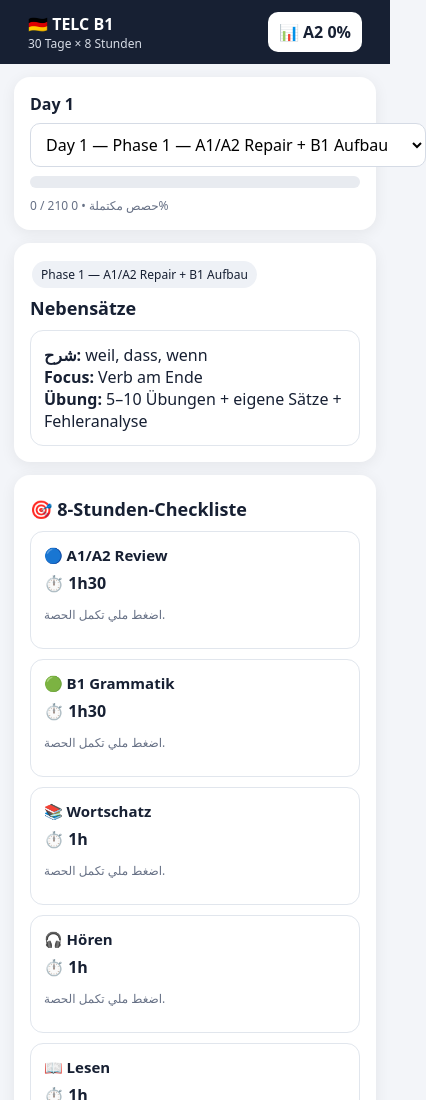
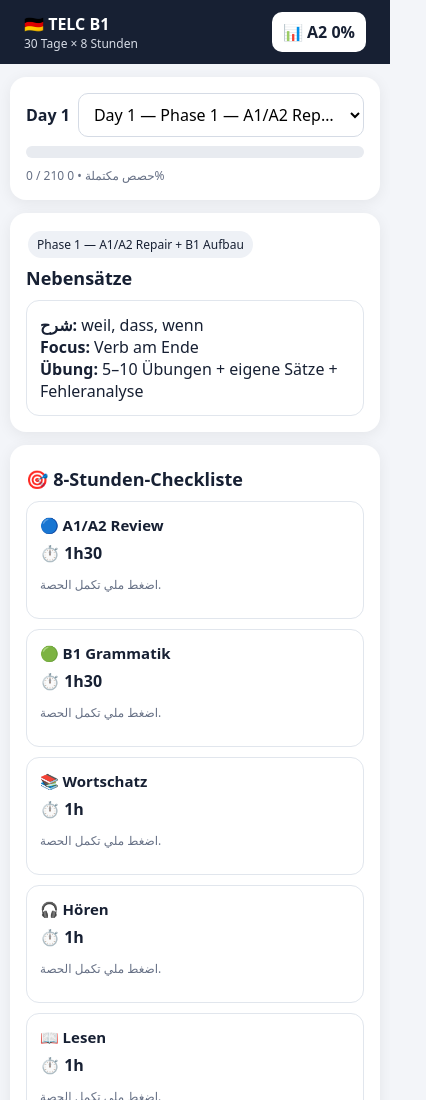
Before and after one commit to momobb366-sys/telc-b1-study-app, a plain HTML site: page index.html in a window 390 px wide. Shown: the top 1100 px of the page, 426 px wide, since content can reach past the window. Drawn offline with Linux system fonts and the light colour scheme.

Commit message:
Update index.html

```diff
--- a/index.html
+++ b/index.html
@@ -46,7 +46,46 @@ textarea{width:100%;min-height:120px;border:1px solid #d5dbe5;border-radius:10px
 .check{display:block;padding:7px 0}
 #dashboard{display:none}
 #dashboard.open{display:block}
-@media(max-width:600px){.top h1{font-size:16px}.grid{grid-template-columns:1fr}}
+html,body{
+width:100%;
+max-width:100%;
+overflow-x:hidden;
+}
+
+#day{
+flex:1;
+min-width:0;
+max-width:100%;
+overflow:hidden;
+text-overflow:ellipsis;
+white-space:nowrap;
+}
+
+#dayTitle{
+flex-shrink:0;
+white-space:nowrap;
+}
+
+@media(max-width:600px){
+.wrap{
+width:100%;
+max-width:100%;
+padding-left:10px;
+padding-right:10px;
+}
+
+#day{
+width:calc(100vw - 100px);
+}
+
+.top h1{
+font-size:16px;
+}
+
+.grid{
+grid-template-columns:1fr;
+}
+}
 </style>
 </head>
 
```
